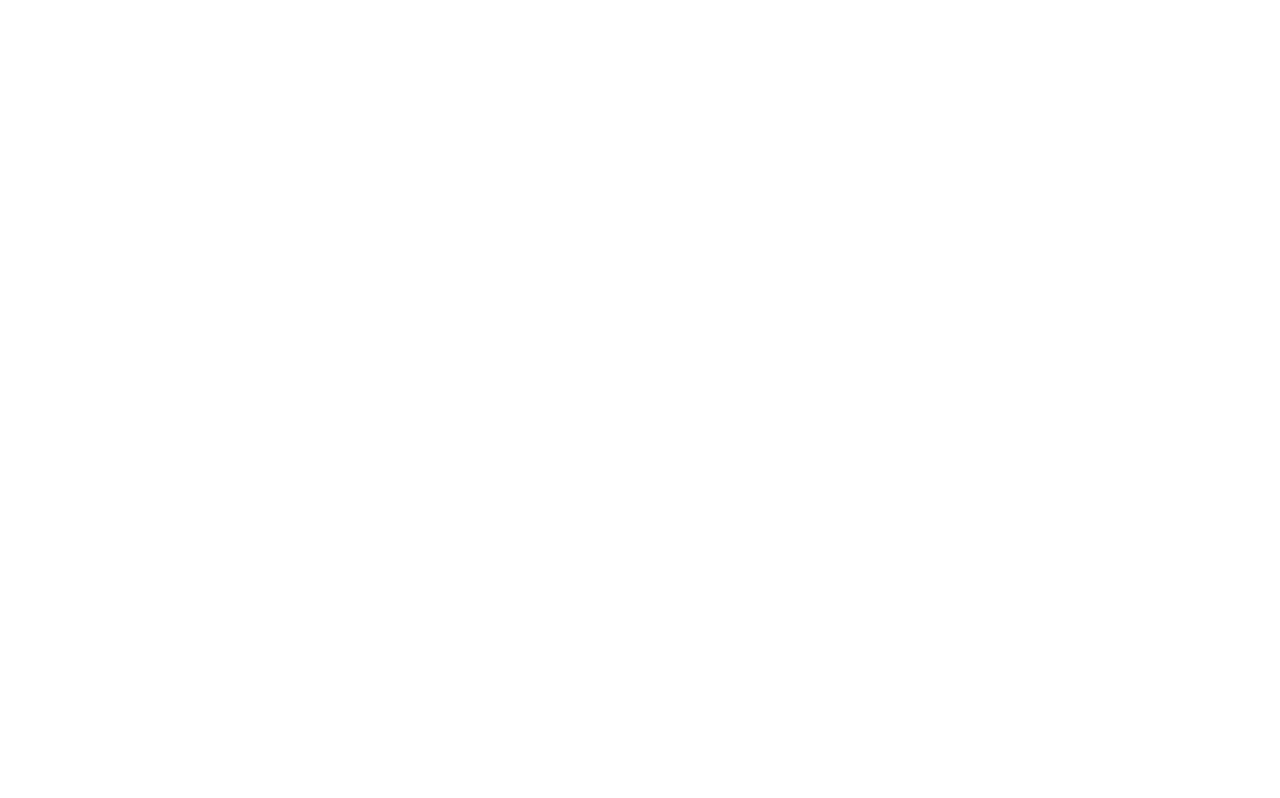
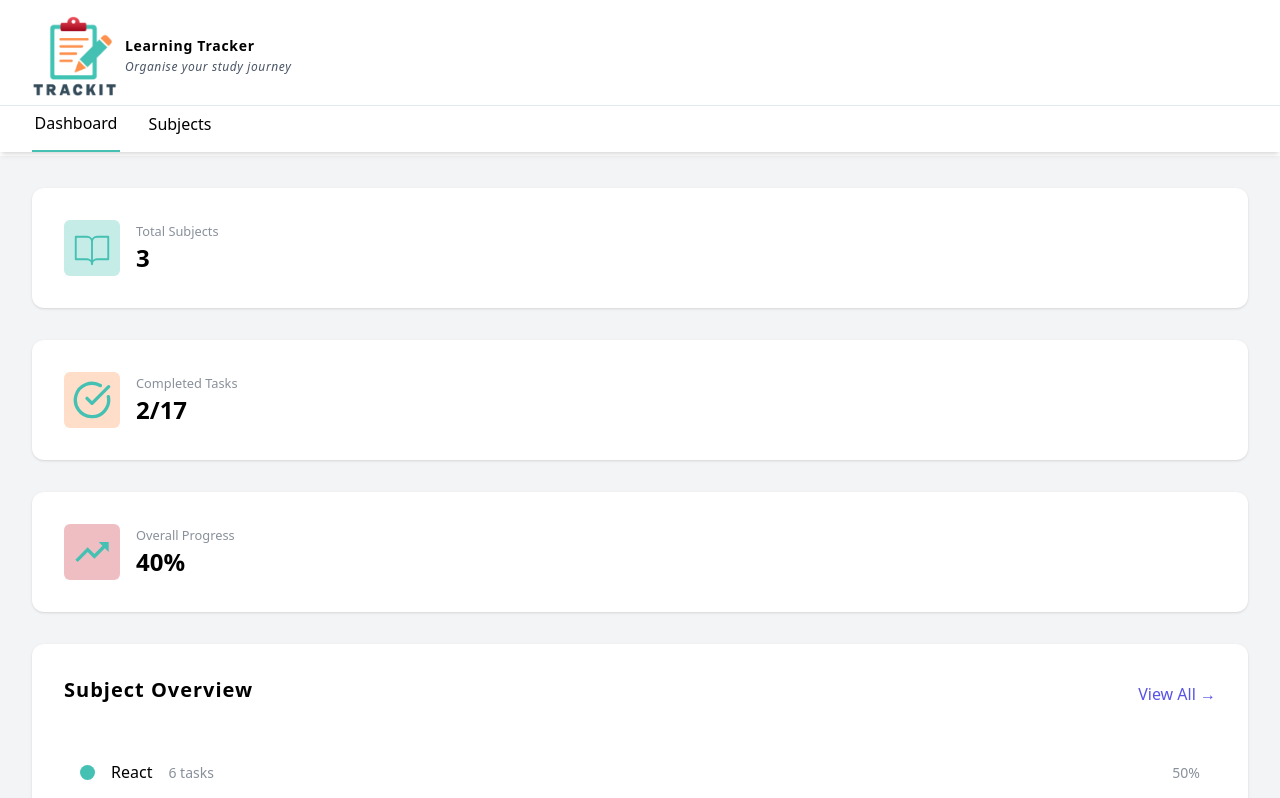
Before and after one commit to A-Karim2003/TrackIt, a React (Vite) app: page /dashboard in a window 1280 px wide. Before the commit this address had no page. Shown: the top 798 px of the page. Built offline with nearby package versions, Linux system fonts and the light colour scheme; data requests are answered from the project's data file.

Commit message:
Refactor subject pages and routes
- Add SubjectDetail page and route
- Update subject-related components and navigation

```diff
--- a/src/App.jsx
+++ b/src/App.jsx
@@ -1,10 +1,9 @@
-import { Route, Routes } from "react-router-dom";
+import { Navigate, Route, Routes } from "react-router-dom";
 import Dashboard from "./pages/Dashboard";
-import Subjects from "./pages/Subjects";
-// import Subject from "./pages/Subject";
+import SubjectsSection from "./pages/SubjectsSection";
 import AppLayout from "./AppLayout";
 import { SubjectsProvider } from "./context/SubjectsProvider";
-import Temp from "./pages/temp";
+import SubjectDetail from "./pages/SubjectDetail";
 
 function App() {
   return (
@@ -12,10 +11,10 @@ function App() {
       <SubjectsProvider>
         <Routes>
           <Route element={<AppLayout />}>
-            <Route index element={<Dashboard />} />
-            <Route path="/Subjects" element={<Subjects />}>
-              <Route path=":id" element={<Temp />} />
-            </Route>
+            <Route index element={<Navigate to="/dashboard" replace />} />
+            <Route path="dashboard" element={<Dashboard />} />
+            <Route path="/subjects" element={<SubjectsSection />} />
+            <Route path="/subjects/:id" element={<SubjectDetail />} />
           </Route>
         </Routes>
       </SubjectsProvider>
--- a/src/components/AddSubjectForm.jsx
+++ b/src/components/AddForm.jsx
@@ -1,9 +1,10 @@
-function AddSubjectForm() {
+function AddForm({ placeholder }) {
   return (
-    <form className="flex gap-2">
+    <form className="flex gap-2 w-full">
       <input
         type="text"
         className="border border-customGrey flex-1 rounded-lg px-4 py-2 text-[16px] focus:outline-customOrange"
+        placeholder={placeholder || "Enter task name"}
       />
       <button className="px-4 py-2 bg-customGreen text-white text-shadow-sm text-shadow-black rounded-lg hover:opacity-85">
         + Add
@@ -12,4 +13,4 @@ function AddSubjectForm() {
   );
 }
 
-export default AddSubjectForm;
+export default AddForm;
--- a/src/components/AddSubject.jsx
+++ b/src/components/AddSubject.jsx
@@ -1,4 +1,4 @@
-import AddSubjectForm from "./AddSubjectForm";
+import AddForm from "./AddForm";
 import Card from "./Card";
 import SectionTitle from "./SectionTitle";
 
@@ -6,7 +6,7 @@ function AddSubject() {
   return (
     <Card className="flex flex-col">
       <SectionTitle title="Add New Subject" />
-      <AddSubjectForm />
+      <AddForm />
     </Card>
   );
 }
--- a/src/components/AllSubjects.jsx
+++ b/src/components/AllSubjects.jsx
@@ -23,7 +23,7 @@ function AllSubjects() {
             key={subject.id}
             subject={subject}
             className="border border-slate-300 "
-            onClick={() => navigate("")}
+            onClick={() => navigate(`/subjects/${subject.id}`)}
           >
             <small className="text-[14px] text-customGrey">
               {`0/${subject.tasks.length}`} tasks completed
--- a/src/components/AppLayout/NavLinks.jsx
+++ b/src/components/AppLayout/NavLinks.jsx
@@ -5,7 +5,7 @@ function NavLinks() {
     <nav className=" h-10 min-h-14">
       <ul className="flex justify-start items-center gap-4 h-full">
         <NavLink
-          to="/"
+          to="/dashboard"
           className={({ isActive }) =>
             isActive
               ? "h-full w-22 flex justify-center items-center border-b-2 border-[#44C1B3] "
@@ -16,7 +16,7 @@ function NavLinks() {
         </NavLink>
 
         <NavLink
-          to="subjects"
+          to="/subjects"
           className={({ isActive }) =>
             isActive
               ? "h-full w-22 flex justify-center items-center border-b-2 border-[#44C1B3] "
--- a/src/components/Subject.jsx
+++ b/src/components/Subject.jsx
@@ -6,7 +6,7 @@ function Subject({ subject, children, className, onClick }) {
     >
       <div className="flex items-center gap-4 j">
         <div className="h-[15px] w-[15px] bg-customGreen rounded-full"></div>
-        <h4>{subject.name}</h4>
+        <h4>{subject?.name}</h4>
 
         {children}
       </div>
--- a/src/components/SubjectOverview.jsx
+++ b/src/components/SubjectOverview.jsx
@@ -22,7 +22,7 @@ function SubjectOverview() {
             key={subject.id}
             subject={subject}
             className=" hover:bg-gray-100"
-            onClick={() => navigate("subjects")}
+            onClick={() => navigate("/subjects")}
           >
             <small className="text-[14px] text-customGrey">
               {subject.tasks.length} tasks
--- /dev/null
+++ b/src/pages/SubjectDetail.jsx
@@ -0,0 +1,47 @@
+import { useParams } from "react-router-dom";
+import { useSubjects } from "../context/SubjectsProvider";
+import Card from "../components/Card";
+import Subject from "../components/Subject";
+import LoadingSpinner from "../components/LoadingSpinner";
+import AddForm from "../components/AddForm";
+import SectionTitle from "../components/SectionTitle";
+
+function SubjectDetail() {
+  const { id } = useParams();
+  const { subjects, status } = useSubjects();
+
+  if (status === "loading" || !subjects.length) return <LoadingSpinner />;
+
+  const subject = subjects.find((subject) => subject.id === id);
+
+  return (
+    <div className="flex flex-col gap-8">
+      <div className="mb-4">
+        <small className="text-customGrey text-[16px] cursor-pointer">
+          &larr; Back to Subjects
+        </small>
+      </div>
+      <Card>
+        <Subject subject={subject} className="w-full text-xl">
+          <small className="text-customGrey ">
+            {`1  of ${subject.tasks.length}`} tasks completed
+          </small>
+          <strong className=" ml-auto">50%</strong>
+        </Subject>
+      </Card>
+
+      <Card className="w-full flex flex-col">
+        <SectionTitle title="Add New Task" />
+        <AddForm placeholder={"Add new task"} />
+      </Card>
+
+      <Card className="w-full flex flex-col">
+        <SectionTitle title="Tasks" />
+        //! Create a loop for interate through task and generate a checkable
+        task component
+      </Card>
+    </div>
+  );
+}
+
+export default SubjectDetail;
--- a/src/pages/Subjects.jsx
+++ b/src/pages/SubjectsSection.jsx
@@ -1,7 +1,7 @@
 import AddSubject from "../components/AddSubject";
 import AllSubjects from "../components/AllSubjects";
 
-function Subjects() {
+function SubjectsSection() {
   return (
     <div className="flex flex-col gap-8">
       <AddSubject />
@@ -10,4 +10,4 @@ function Subjects() {
   );
 }
 
-export default Subjects;
+export default SubjectsSection;
--- a/src/pages/Temp.jsx
+++ /dev/null
@@ -1,5 +0,0 @@
-function Temp() {
-  return <div></div>;
-}
-
-export default Temp;
```
